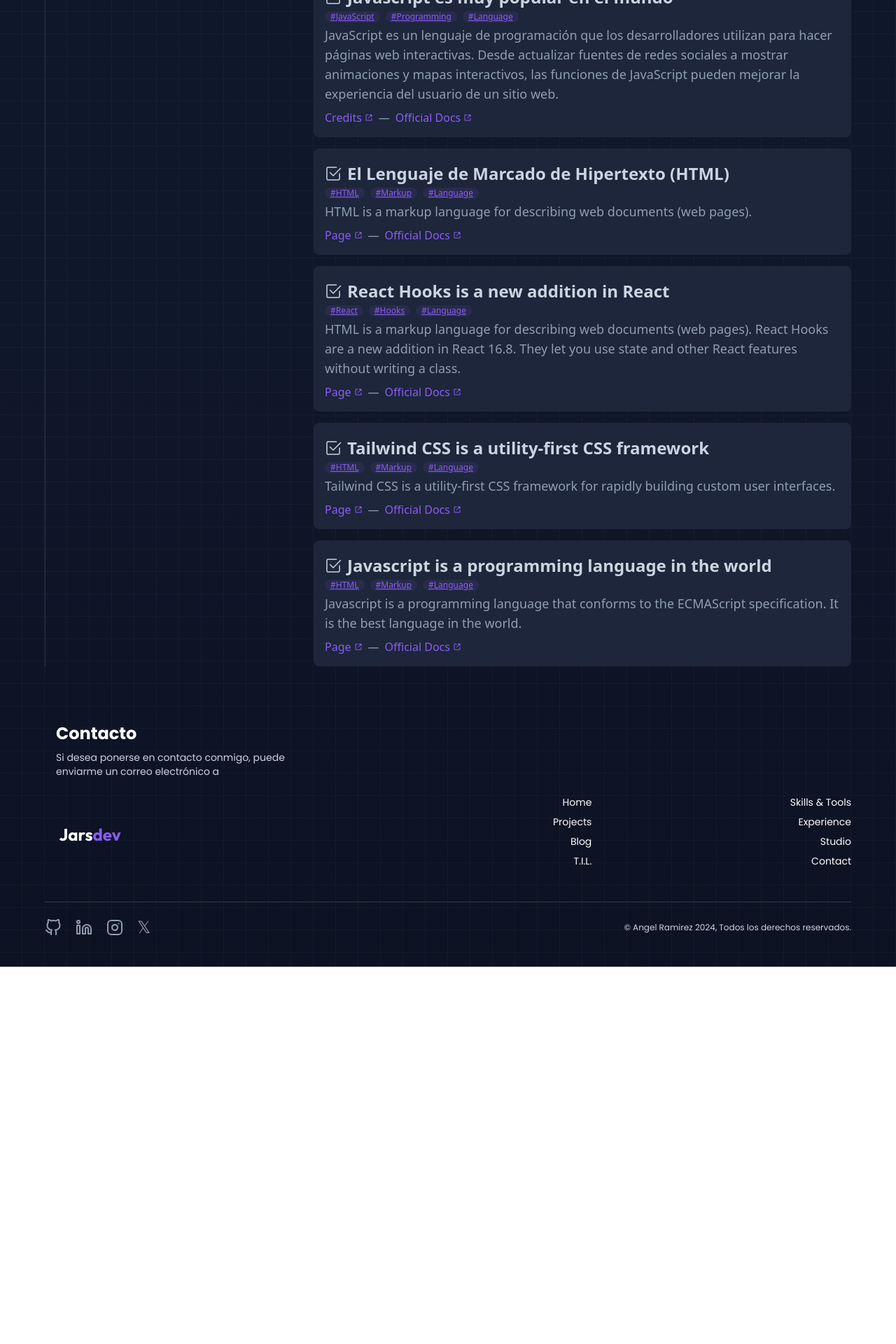
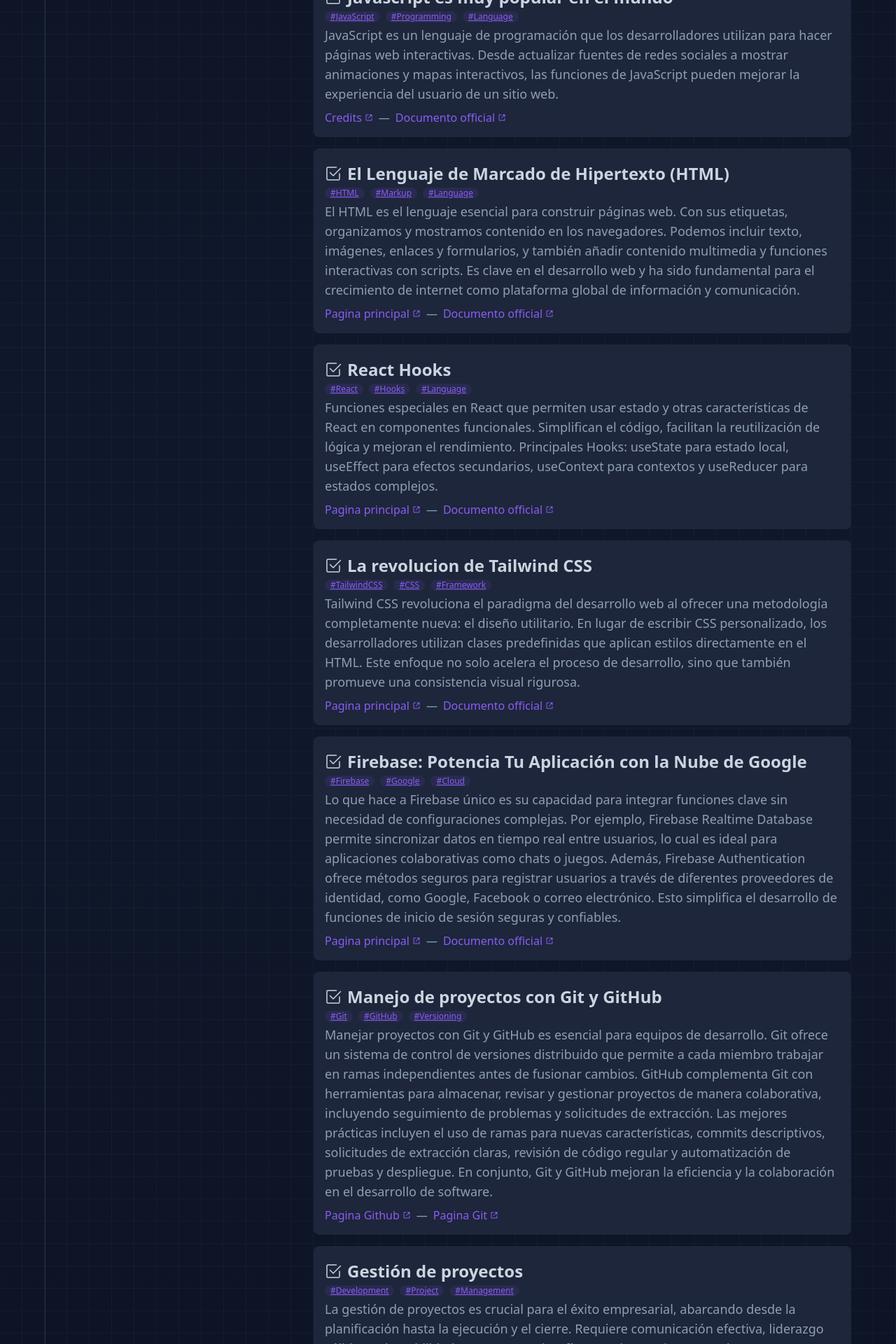
Before and after one commit to ImJars/Development-full-coding, a React (Vite) app: page /til in a window 1280 px wide. Shown: the part 880-2800 px from the top of the page at 70% size. Before the commit the page ends 2261 px from the top, so only its background shows below. Built offline with nearby package versions, Linux system fonts and the light colour scheme.

Commit message:
Update til

```diff
--- a/src/TIL.jsx
+++ b/src/TIL.jsx
@@ -88,11 +88,11 @@ function Til() {
                 <div className="md:w-1/3 border-l border-text-general border-opacity-20 hidden md:block"/>
                 <div className="flex-1 sm:ml-0 flex flex-col gap-4">
                   <TodayComponent
-                    title="Typescript de forma sencilla"
-                    tag_1="#Javascript"
-                    tag_2="#Typescript"
+                    title="TypeScript de forma sencilla"
+                    tag_1="#JavaScript"
+                    tag_2="#TypeScript"
                     tag_3="#Aprendizaje"
-                    description="Iniciando en Typescript, aprendo todo lo más relevante de este super lenguaje, que le da todo ese poder a JavaScript. Typescript es un superconjunto de JavaScript que añade tipado estático y objetos basados en clases."
+                    description="Iniciando en TypeScript, aprendo todo lo más relevante de este superlenguaje, que le da todo ese poder a JavaScript. TypeScript es un superconjunto de JavaScript que añade tipado estático y objetos basados en clases."
                     link_1="Udemy"
                     link_2="Manuel Muñoz"
                     link1={'https://www.udemy.com/'}
@@ -103,7 +103,7 @@ function Til() {
                     tag_1="#ReactJS"
                     tag_2="#TailwindCSS"
                     tag_3="#Personal"
-                    description="El desarrollo de mi sitio web, donde muestro mis habilidades y proyectos. Utilizando ReactJS y Tailwind CSS, dos tecnologías que me encantan. Siendo esta la actualizacion de la pagina web personal principal."
+                    description="El desarrollo de mi sitio web, donde muestro mis habilidades y proyectos. Utilizando ReactJS y Tailwind CSS, dos tecnologías que me encantan. Siendo esta la actualización de la página web personal principal."
                     link_1="Boceto Principal"
                     link_2="Actualizacion"
                     link1={'https://elegant-kitten-f26e46.netlify.app/'}
@@ -116,43 +116,75 @@ function Til() {
                     tag_3="#Language"
                     description="JavaScript es un lenguaje de programación que los desarrolladores utilizan para hacer páginas web interactivas. Desde actualizar fuentes de redes sociales a mostrar animaciones y mapas interactivos, las funciones de JavaScript pueden mejorar la experiencia del usuario de un sitio web."
                     link_1="Credits"
-                    link_2="Official Docs"
+                    link_2="Documento official"
+                    link1={'https://developer.mozilla.org/es/docs/Web/JavaScript'}
+                    link2={'https://www.w3schools.com/js/'}
                   />
                   <TodayComponent
                     title="El Lenguaje de Marcado de Hipertexto (HTML)"
                     tag_1="#HTML"
                     tag_2="#Markup"
                     tag_3="#Language"
-                    description="HTML is a markup language for describing web documents (web pages)."
-                    link_1="Page"
-                    link_2="Official Docs"
+                    description="El HTML es el lenguaje esencial para construir páginas web. Con sus etiquetas, organizamos y mostramos contenido en los navegadores. Podemos incluir texto, imágenes, enlaces y formularios, y también añadir contenido multimedia y funciones interactivas con scripts. Es clave en el desarrollo web y ha sido fundamental para el crecimiento de internet como plataforma global de información y comunicación."
+                    link_1="Pagina principal"
+                    link_2="Documento official"
+                    link1={"https://developer.mozilla.org/es/docs/Web/HTML"}
+                    link2={"https://www.w3schools.com/html/"}
                   />
                   <TodayComponent
-                    title="React Hooks is a new addition in React"
+                    title="React Hooks"
                     tag_1="#React"
                     tag_2="#Hooks"
                     tag_3="#Language"
-                    description="HTML is a markup language for describing web documents (web pages). React Hooks are a new addition in React 16.8. They let you use state and other React features without writing a class."
-                    link_1="Page"
-                    link_2="Official Docs"
+                    description="Funciones especiales en React que permiten usar estado y otras características de React en componentes funcionales. Simplifican el código, facilitan la reutilización de lógica y mejoran el rendimiento. Principales Hooks: useState para estado local, useEffect para efectos secundarios, useContext para contextos y useReducer para estados complejos."
+                    link_1="Pagina principal"
+                    link_2="Documento official"
+                    link1={"https://legacy.reactjs.org/docs/getting-started.html"}
+                    link2={"https://legacy.reactjs.org/docs/hooks-intro.html"}
                   />
                   <TodayComponent
-                    title="Tailwind CSS is a utility-first CSS framework"
-                    tag_1="#HTML"
-                    tag_2="#Markup"
-                    tag_3="#Language"
-                    description="Tailwind CSS is a utility-first CSS framework for rapidly building custom user interfaces."
-                    link_1="Page"
-                    link_2="Official Docs"
+                    title="La revolucion de Tailwind CSS"
+                    tag_1="#TailwindCSS"
+                    tag_2="#CSS"
+                    tag_3="#Framework"
+                    description="Tailwind CSS revoluciona el paradigma del desarrollo web al ofrecer una metodología completamente nueva: el diseño utilitario. En lugar de escribir CSS personalizado, los desarrolladores utilizan clases predefinidas que aplican estilos directamente en el HTML. Este enfoque no solo acelera el proceso de desarrollo, sino que también promueve una consistencia visual rigurosa."
+                    link_1="Pagina principal"
+                    link_2="Documento official"
+                    link1={"https://tailwindcss.com/"}
+                    link2={"https://tailwindcss.com/docs"}
                   />
                   <TodayComponent
-                    title="Javascript is a programming language in the world"
-                    tag_1="#HTML"
-                    tag_2="#Markup"
-                    tag_3="#Language"
-                    description="Javascript is a programming language that conforms to the ECMAScript specification. It is the best language in the world."
-                    link_1="Page"
-                    link_2="Official Docs"
+                    title="Firebase: Potencia Tu Aplicación con la Nube de Google"
+                    tag_1="#Firebase"
+                    tag_2="#Google"
+                    tag_3="#Cloud"
+                    description="Lo que hace a Firebase único es su capacidad para integrar funciones clave sin necesidad de configuraciones complejas. Por ejemplo, Firebase Realtime Database permite sincronizar datos en tiempo real entre usuarios, lo cual es ideal para aplicaciones colaborativas como chats o juegos. Además, Firebase Authentication ofrece métodos seguros para registrar usuarios a través de diferentes proveedores de identidad, como Google, Facebook o correo electrónico. Esto simplifica el desarrollo de funciones de inicio de sesión seguras y confiables."
+                    link_1="Pagina principal"
+                    link_2="Documento official"
+                    link1={"https://firebase.google.com/"}
+                    link2={"https://firebase.google.com/docs?hl=es"}
+                  />
+                  <TodayComponent
+                    title="Manejo de proyectos con Git y GitHub"
+                    tag_1="#Git"
+                    tag_2="#GitHub"
+                    tag_3="#Versioning"
+                    description="Manejar proyectos con Git y GitHub es esencial para equipos de desarrollo. Git ofrece un sistema de control de versiones distribuido que permite a cada miembro trabajar en ramas independientes antes de fusionar cambios. GitHub complementa Git con herramientas para almacenar, revisar y gestionar proyectos de manera colaborativa, incluyendo seguimiento de problemas y solicitudes de extracción. Las mejores prácticas incluyen el uso de ramas para nuevas características, commits descriptivos, solicitudes de extracción claras, revisión de código regular y automatización de pruebas y despliegue. En conjunto, Git y GitHub mejoran la eficiencia y la colaboración en el desarrollo de software."
+                    link_1="Pagina Github"
+                    link_2="Pagina Git"
+                    link1={"https://github.com/"}
+                    link2={"https://git-scm.com/"}
+                  />
+                  <TodayComponent
+                    title="Gestión de proyectos"
+                    tag_1="#Development"
+                    tag_2="#Project"
+                    tag_3="#Management"
+                    description="La gestión de proyectos es crucial para el éxito empresarial, abarcando desde la planificación hasta la ejecución y el cierre. Requiere comunicación efectiva, liderazgo sólido y adaptabilidad para superar desafíos. Con herramientas modernas, se optimizan recursos y se minimizan riesgos, asegurando entregas exitosas que satisfacen al cliente y agregan valor a la organización."
+                    link_1="Pagina"
+                    link_2="Pagina"
+                    link1={"https://www.docunecta.com/blog/que-es-la-gestion-de-proyectos"}
+                    link2={"https://rockcontent.com/es/blog/que-es-gestion-de-proyectos/"}
                   />
                 </div>
               </TilSectionTitle>
--- a/src/components/TIL/todayComponent.jsx
+++ b/src/components/TIL/todayComponent.jsx
@@ -58,7 +58,7 @@ function TodayComponent({
               {tag_3}
             </h3>
           </div>
-          <h2 className="text-text-general text-xs sm:text-lg mt-1">
+          <h2 className="text-text-general text-xs sm:text-lg mt-1 font-normal">
             {description}
           </h2>
           <div className="flex space-x-2 mt-2 sm:mt-2 items-center">
```
